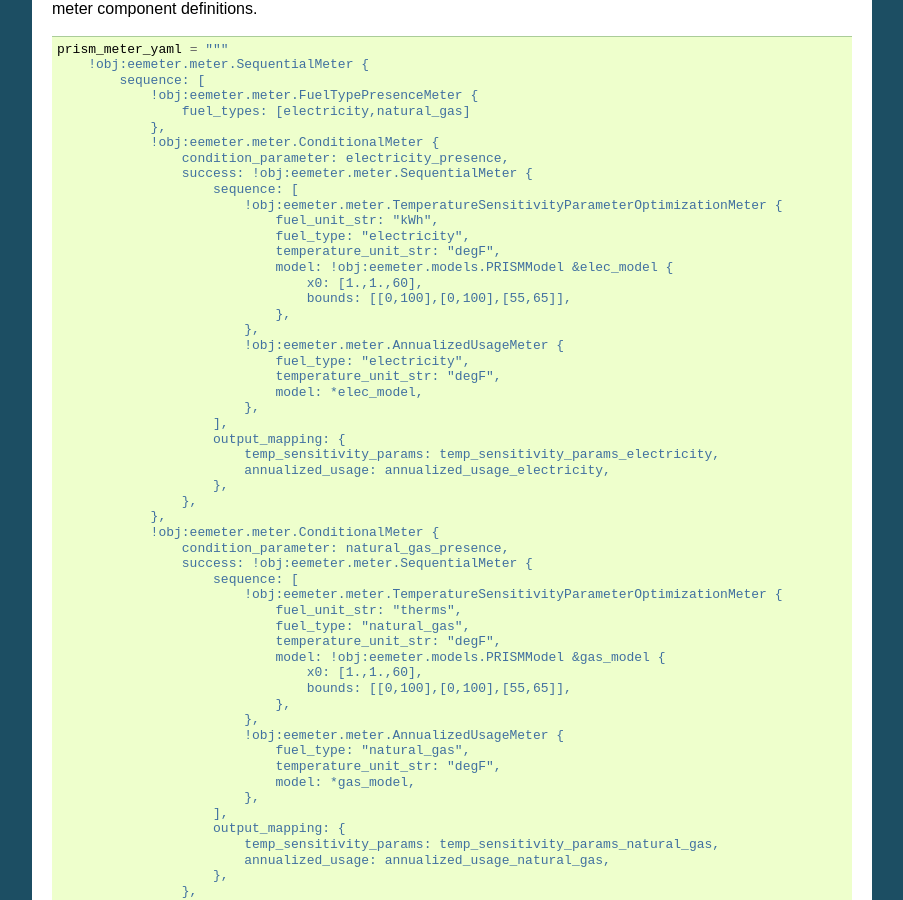
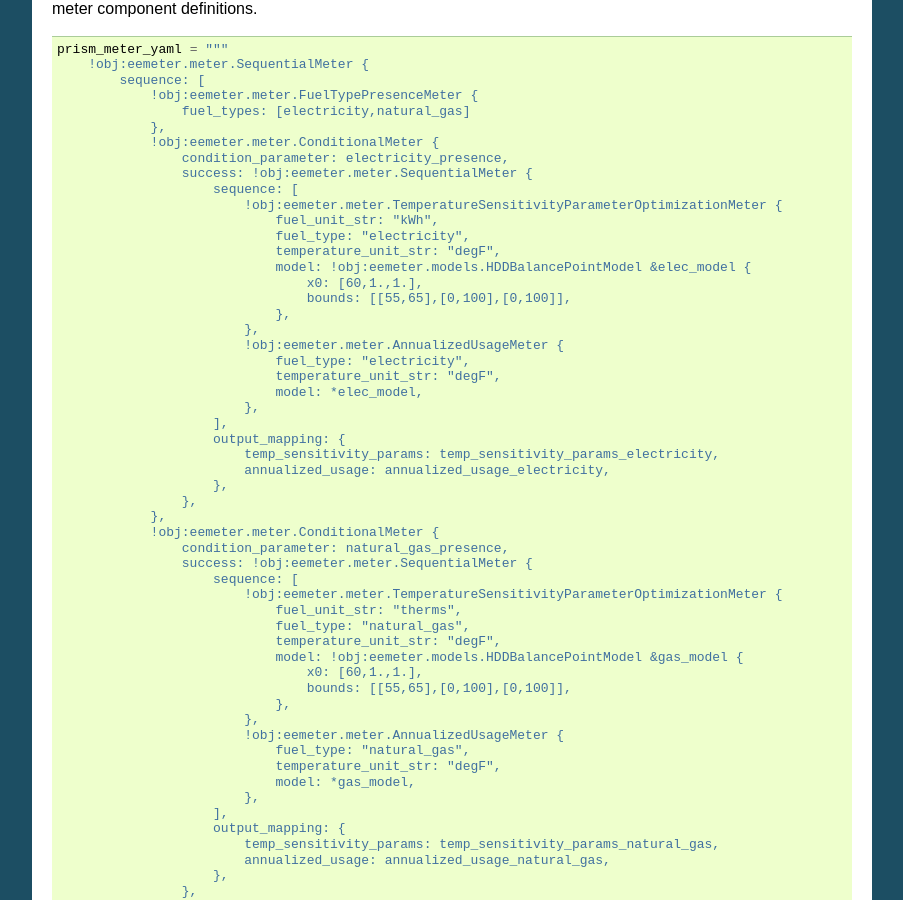
Before and after one commit to openeemeter/eemeter, a Sphinx documentation site: the page built from docs/tutorial.rst, in a window 1280 px wide and 900 px high, scrolled down 2677 px. Shown: the whole window, without its empty margins (198-1101 px from the left). Built offline with Sphinx 7.4.7, drawn with Linux system fonts in a browser that asks for light colours.

Commit message:
rename PRISMModel to HDDBalancePointModel

```diff
--- a/docs/tutorial.rst
+++ b/docs/tutorial.rst
@@ -194,9 +194,9 @@ definitions.
                                 fuel_unit_str: "kWh",
                                 fuel_type: "electricity",
                                 temperature_unit_str: "degF",
-                                model: !obj:eemeter.models.PRISMModel &elec_model {
-                                    x0: [1.,1.,60],
-                                    bounds: [[0,100],[0,100],[55,65]],
+                                model: !obj:eemeter.models.HDDBalancePointModel &elec_model {
+                                    x0: [60,1.,1.],
+                                    bounds: [[55,65],[0,100],[0,100]],
                                 },
                             },
                             !obj:eemeter.meter.AnnualizedUsageMeter {
@@ -219,9 +219,9 @@ definitions.
                                 fuel_unit_str: "therms",
                                 fuel_type: "natural_gas",
                                 temperature_unit_str: "degF",
-                                model: !obj:eemeter.models.PRISMModel &gas_model {
-                                    x0: [1.,1.,60],
-                                    bounds: [[0,100],[0,100],[55,65]],
+                                model: !obj:eemeter.models.HDDBalancePointModel &gas_model {
+                                    x0: [60,1.,1.],
+                                    bounds: [[55,65],[0,100],[0,100]],
                                 },
                             },
                             !obj:eemeter.meter.AnnualizedUsageMeter {
```
Also changed, not shown: 5 other files.
